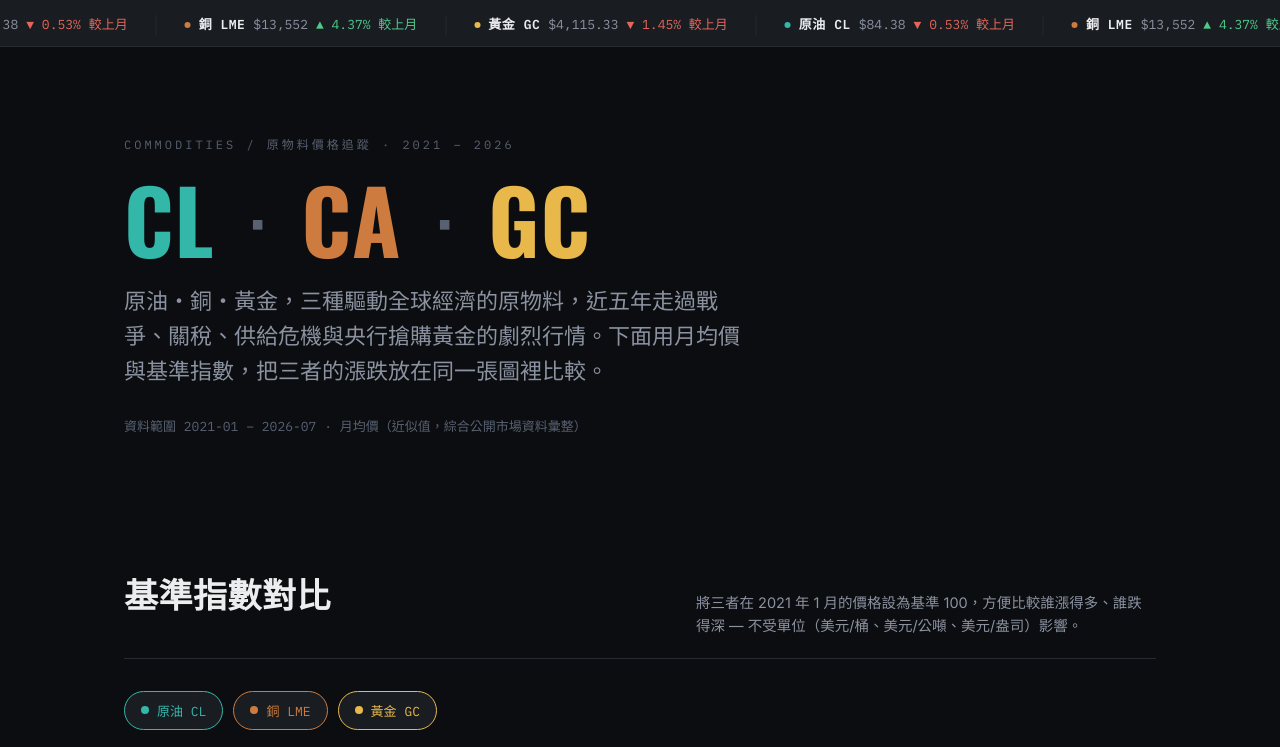
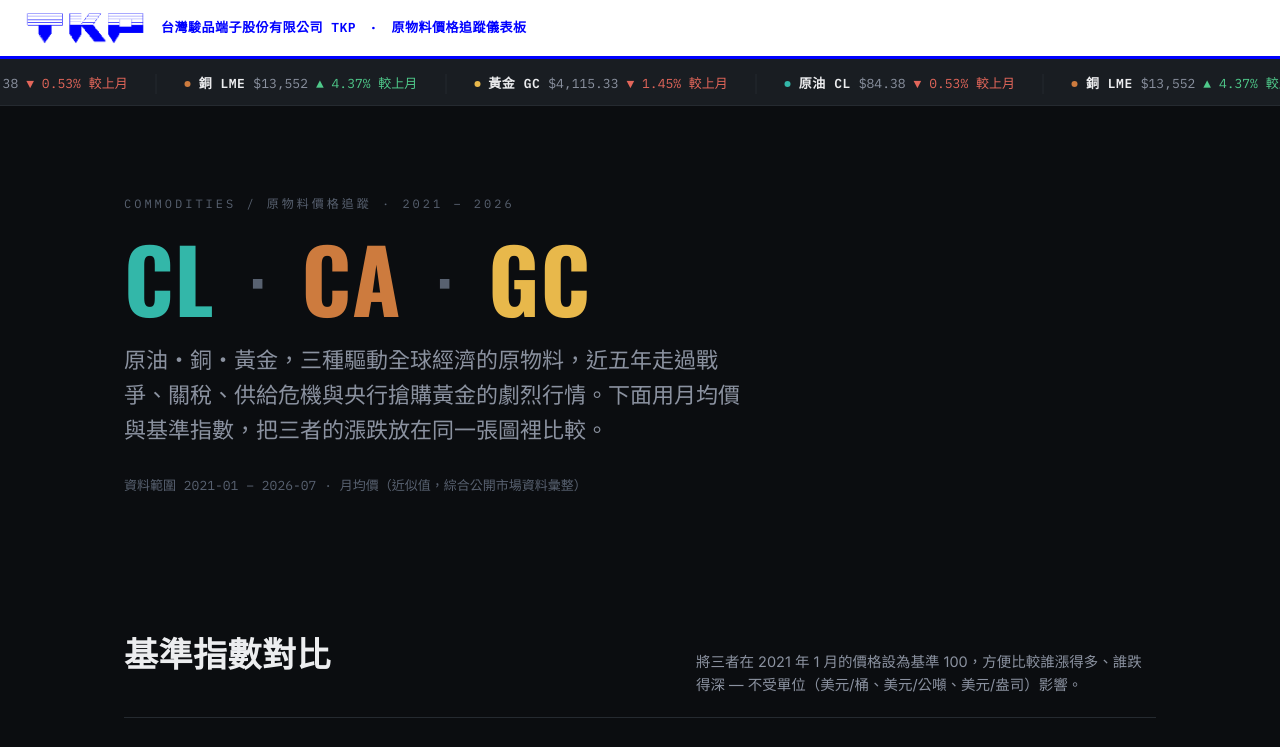
Before and after one commit to eugene2006531-hash/commodity-tracker, a plain HTML site: page index.html in a window 1280 px wide. Shown: the top 747 px of the page. Drawn offline with nearby package versions, Linux system fonts and the light colour scheme.

Commit message:
Update index.html

```diff
--- a/index.html
+++ b/index.html
@@ -54,6 +54,23 @@
   .mono{font-family:'IBM Plex Mono',monospace;}
 
   /* ---------- Ticker tape ---------- */
+  .tkp-brandbar{
+    background:#ffffff;
+    padding:12px 24px;
+    display:flex;
+    align-items:center;
+    gap:14px;
+    flex-wrap:wrap;
+    border-bottom:3px solid #0000FF;
+  }
+  .tkp-brandbar img{height:32px;display:block;}
+  .tkp-brandbar span{
+    color:#0000FF;
+    font-family:'IBM Plex Mono',monospace;
+    font-size:13px;
+    font-weight:600;
+    letter-spacing:.5px;
+  }
   .ticker-outer{
     background:var(--panel2);
     border-bottom:1px solid var(--line);
@@ -307,6 +324,10 @@
 </style>
 </head>
 <body>
+  <div class="tkp-brandbar">
+  <img src="logo.png" alt="TKP Logo">
+  <span>台灣駿品端子股份有限公司 TKP　·　原物料價格追蹤儀表板</span>
+</div>
 
 <div class="ticker-outer">
   <div class="ticker-track" id="tickerTrack"></div>
```
